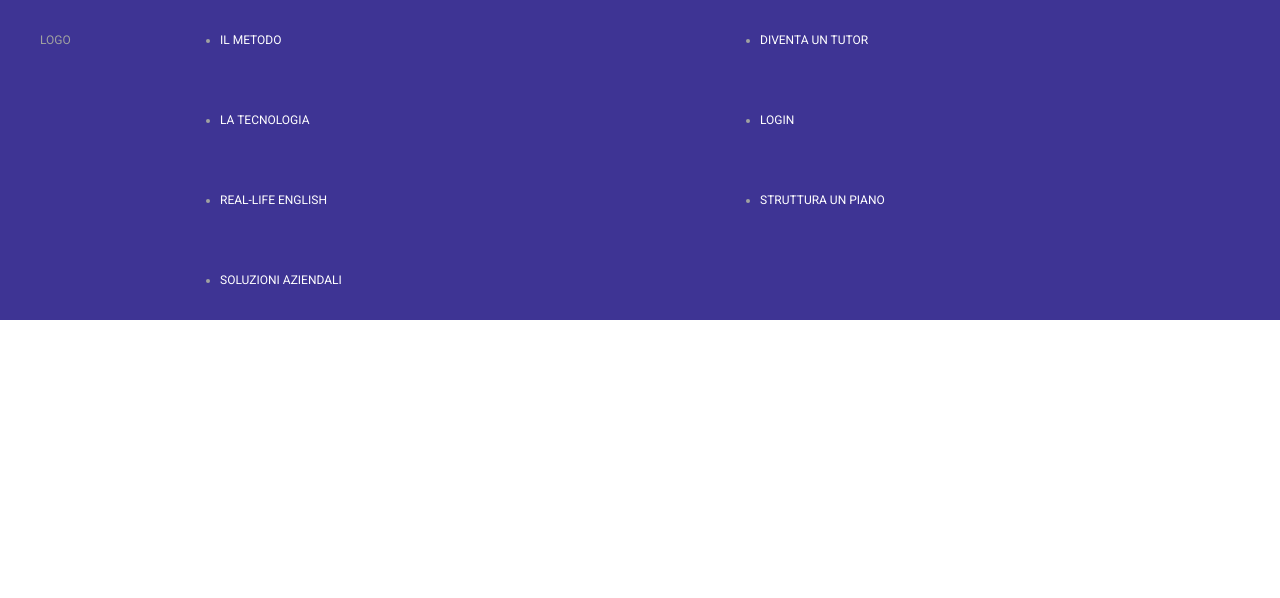
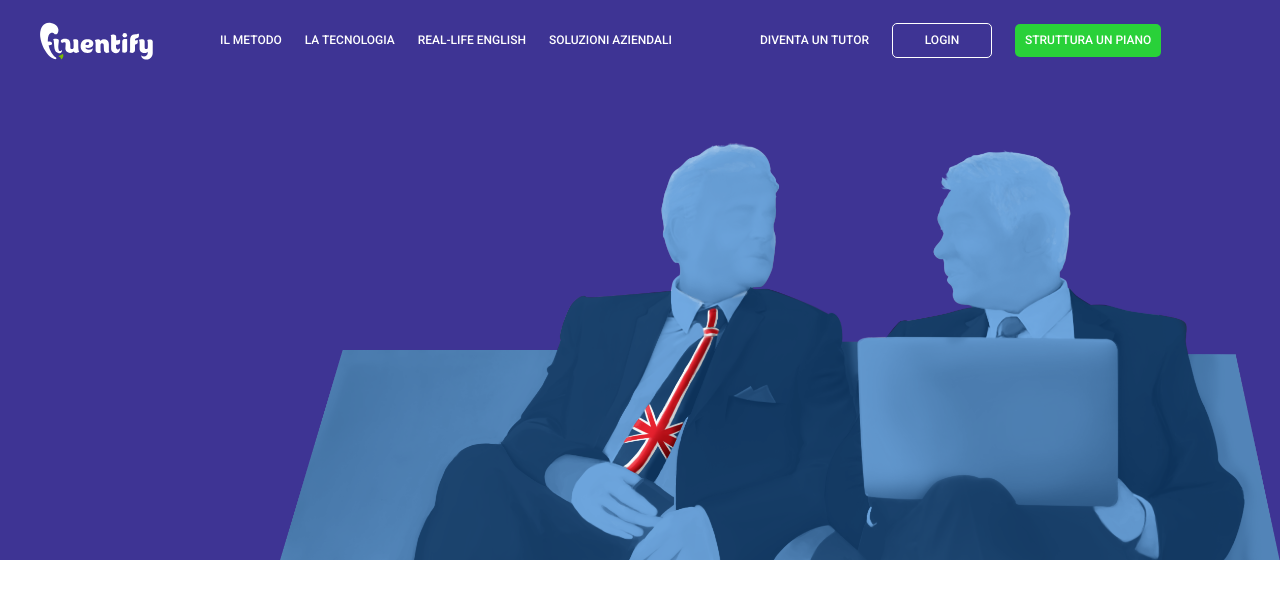
Before and after one commit to FrancescoGalanti/htmlcss-fluentify, a plain HTML site: page index.html in a window 1280 px wide. Drawn offline with Linux system fonts and the light colour scheme.

Commit message:
Posizionamento immagine

```diff
--- a/index.html
+++ b/index.html
@@ -2,7 +2,7 @@
 <html lang="en" dir="ltr">
   <head>
     <meta charset="utf-8">
-    <link href="https://fonts.googleapis.com/css2?family=Roboto:wght@400;700&display=swap" rel="stylesheet">
+    <link href="https://fonts.googleapis.com/css2?family=Roboto:wght@500;700&display=swap" rel="stylesheet">
     <link rel="stylesheet" href="https://cdnjs.cloudflare.com/ajax/libs/font-awesome/5.14.0/css/all.min.css">
     <link rel="stylesheet" href="styles.css">
     <title>fluentifly</title>
@@ -14,12 +14,12 @@
       <!-- Hedear-upper -->
       <div class="header-nav container clearfix">
         <div class="header-logo float-left">
-         logo
+         <img src="./img/logo.svg" alt="">
         </div>
 
         <div class="header-nav-center float-left">
           <nav>
-            <ul>
+            <ul class="menu-inline">
               <li>
                  <a href="#">il metodo</a>
               </li>
@@ -38,15 +38,15 @@
 
         <div class="header-nav-right float-left">
           <nav>
-            <ul>
+            <ul class="menu-inline">
               <li>
                  <a href="#">diventa un tutor</a>
               </li>
               <li>
-                 <a href="#">login</a>
+                 <a class="btn" href="#">login</a>
               </li>
               <li>
-                 <a href="#">struttura un piano</a>
+                 <a class="btn btn-green" href="#">struttura un piano</a>
               </li>
             </ul>
           </nav>
--- a/styles.css
+++ b/styles.css
@@ -17,6 +17,21 @@ body{
  width: 1200px;
  margin: 0 auto;
 }
+
+/* Menu */
+.menu-inline li{
+ display: inline-block;
+ padding: 0 10px;
+}
+
+.menu-inline li:first-child{
+ padding-left: 0px;
+}
+
+.menu-inline li:last-child{
+ padding-right: 0px;
+}
+
 /* tipographi */
 h1,
 h2,
@@ -24,9 +39,30 @@ h3 {
   font-weight: 500;
 }
 
+/* button */
+.btn{
+ border: 1px solid white;
+ padding: 5px 10px;
+ border-radius: 5px;
+ min-width: 100px;
+ display: inline-block;
+ text-align: center;
+ line-height: 23px;
+}
+
+.btn-green{
+ background-color: #24f524cf;
+ border: none;
+}
+
 /* Header */
 .main-header{
   background-color: #3e3494;
+  height: 560px;
+  background-image: url("img/background-header.png");
+  background-repeat: no-repeat;
+  background-size: 1000px;
+  background-position: right bottom;
 }
 
 .header-nav{
@@ -38,6 +74,10 @@ h3 {
 .header-nav li a{
   text-decoration: none;
   color: white;
+}
+
+.header-nav .header-logo img{
+ vertical-align: middle;
 }
 
 .clearfix::after{
```
